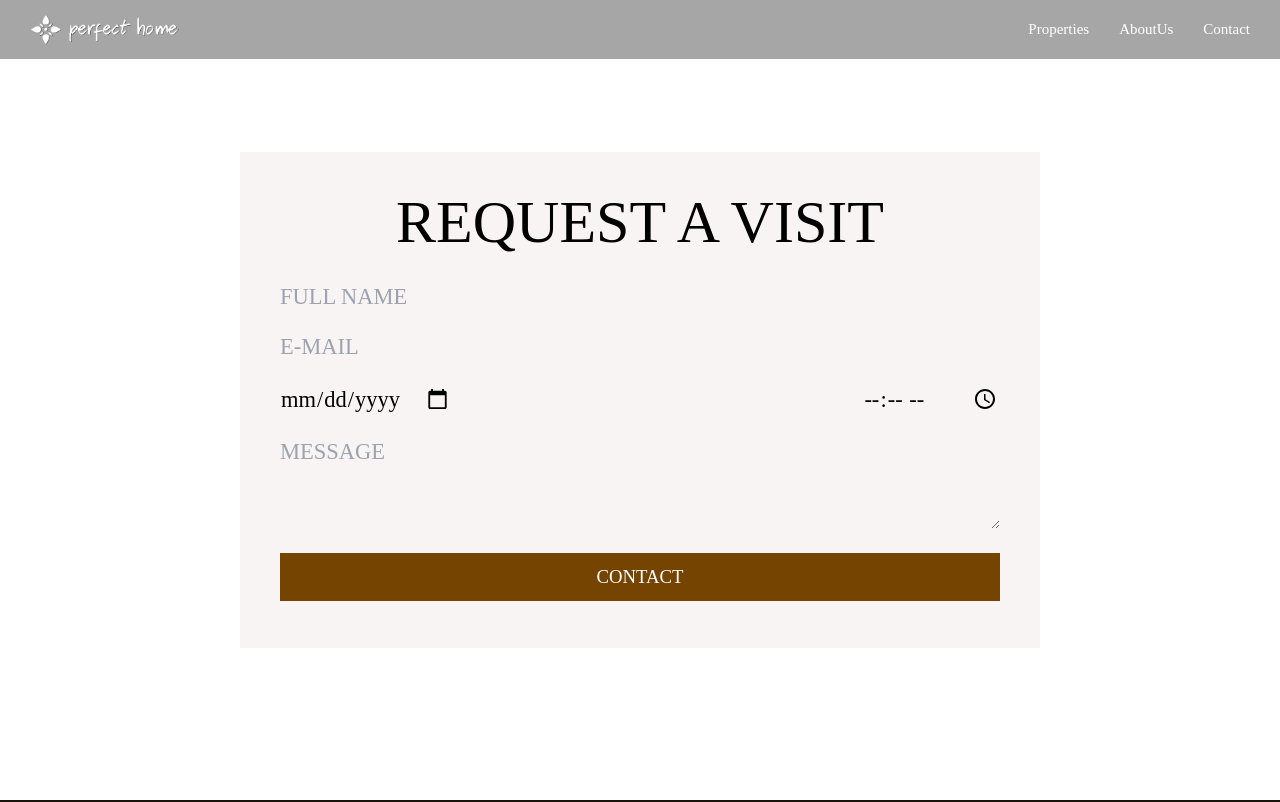
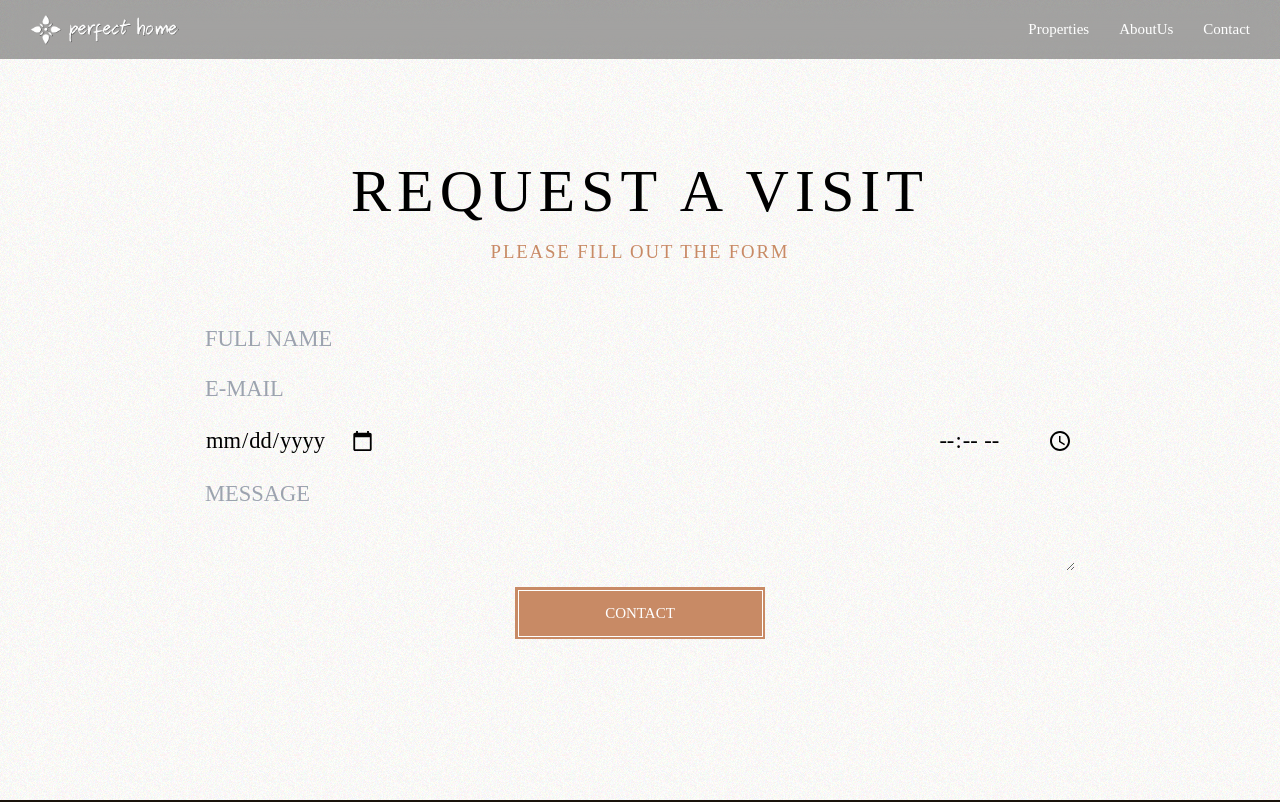
Before and after one commit to vansh-sharma59/PerfectHome, a React (Create React App) app: page /contact in a window 1280 px wide. Shown: the top 802 px of the page. Built offline with nearby package versions, Linux system fonts and the light colour scheme.

Commit message:
redesign properties and contact page

```diff
--- /dev/null
+++ b/src/components/Request.js
@@ -0,0 +1,48 @@
+import React from "react";
+
+const Request = () => {
+  return (
+    <div>
+      <div className="h-[100vh] flex justify-center items-center contact-main">
+        <form className="p-16 w-[95rem]">
+          <h1 className="text-5xl text-center mb-8 md:text-8xl tracking-widest">
+            REQUEST A VISIT
+          </h1>
+          <p className="text-2xl text-center md:text-3xl text-[#C88A65] tracking-widest mb-20 font-[montserrat]">
+            PLEASE FILL OUT THE FORM
+          </p>
+          <input
+            type="text"
+            placeholder="FULL NAME"
+            className="text-2xl my-5 w-full md:text-4xl bg-transparent focus:outline-none focus:border-black focus:border-b-[1px] font-[montserrat]"
+          />
+          <br />
+          <input
+            type="email"
+            placeholder="E-MAIL"
+            className="text-2xl my-5 w-full md:text-4xl bg-transparent focus:outline-none focus:border-black focus:border-b-[1px] font-[montserrat]"
+          />
+          <br />
+          <div className="flex justify-between text-2xl my-5 md:text-4xl">
+            <input type="date" className="bg-transparent font-[montserrat]" />{" "}
+            <input type="time" className="bg-transparent font-[montserrat]" />
+          </div>
+          <textarea
+            type="text"
+            placeholder="MESSAGE"
+            className="text-2xl my-5 w-full md:text-4xl bg-transparent focus:outline-none focus:border-black focus:border-b-[1px] font-[montserrat]"
+            style={{ height: "9rem" }}
+          />
+          <br />
+          <div className="text-white  bg-[#C88A65] text-2xl p-1 cursor-pointer w-[25rem] m-auto">
+            <div className="border border-white py-5 px-24 text-center">
+              CONTACT
+            </div>
+          </div>
+        </form>
+      </div>
+    </div>
+  );
+};
+
+export default Request;
--- a/src/index.css
+++ b/src/index.css
@@ -108,3 +108,12 @@ body {
 .neighbour{
   scale: 1.5;
 }
+
+.contact-main{
+  background-image: url(./assets/pattern.png);
+  background-repeat: repeat;
+}
+.apartment-main{
+  background-image: url(./assets/pattern.png);
+  background-repeat: repeat;
+}
--- a/src/pages/Apartments.js
+++ b/src/pages/Apartments.js
@@ -1,5 +1,4 @@
 import { useEffect, useState, useLayoutEffect } from "react";
-import { FaBed, FaBath, FaChartArea } from "react-icons/fa";
 import { Link } from "react-router-dom";
 import millify from "millify";
 import Loading from "../components/Loading";
@@ -51,9 +50,9 @@ function Apartments() {
   return isLoading ? (
     <Loading />
   ) : (
-    <div className=" bg-[#f6f5f5] pt-[2rem] mt-[5rem]">
+    <div className="pt-[2rem] mt-[5rem] apartment-main">
       <div className="container">
-        <h1 className="text-4xl font-medium p-2 mb-5 text-center text-[#754400] md:text-6xl md:mb-14 lg:text-7xl">
+        <h1 className="text-4xl font-medium p-2 m-7 text-center text-[#C88A65] tracking-widest md:text-6xl md:m-20 lg:text-7xl">
           Browse Through Our Collection
         </h1>
         <div className="grid grid-cols-1 gap-5 content-center justify-items-center md:grid-cols-2 lg:grid-cols-3">
@@ -64,48 +63,19 @@ function Apartments() {
                 style={{ textDecoration: "none" }}
                 key={item.id}
               >
-                <div className="w-[28rem] mb-10 bg-white rounded-xl transition ease-in-out hover:scale-105 md:w-[32rem] lg:mb-14">
-                  <div className="w-[28rem] h-[19rem] mb-2 md:w-[32rem]">
+                <div className="w-[28rem] p-2 mb-10 rounded-xl md:w-[35rem] xl:w-[38rem] lg:mb-14">
+                  <div className="w-[28rem] h-[19rem] mb-2 md:w-[35rem] md:h-[25rem] xl:w-[38rem] xl:h-[28rem] overflow-hidden">
                     <img
                       src={item.coverPhoto.url}
                       alt="apartment"
-                      className="w-[100%] h-[100%] object-cover rounded-t-xl"
+                      className="w-[100%] h-[100%] object-cover hover:scale-105 transition ease-in-out"
                     />
                   </div>
                   <div className="p-2 md:p-4">
-                    <h2 className="text-xl font-medium text-[#754400] md:text-2xl md:mb-2">
-                      {item.title.length > 34
-                        ? item.title.slice(0, 35) + `...`
-                        : item.title}
-                    </h2>
-                    <h5 className="text-[1.3rem] md:text-[1.8rem]">
+                    <h5 className="text-[1.3rem] md:text-[2.1rem] text-center tracking-wide">
                       {item.agency.name}
                     </h5>
-                    <div className="flex border-b-[1px] border-black p-1 justify-between">
-                      <p className="flex items-center text-xl md:text-[1.5rem]">
-                        {" "}
-                        <FaBed
-                          size={18}
-                          className="text-[#754400]"
-                        /> &nbsp; {item.rooms}
-                      </p>
-                      <p className="flex items-center text-xl md:text-[1.5rem]">
-                        {" "}
-                        <FaBath
-                          size={18}
-                          className="text-[#754400]"
-                        /> &nbsp; {item.baths}
-                      </p>
-                      <p className="flex items-center text-xl md:text-[1.5rem]">
-                        {" "}
-                        <FaChartArea
-                          size={18}
-                          className="text-[#754400]"
-                        />{" "}
-                        &nbsp; {millify(item.area)} sqft
-                      </p>
-                    </div>
-                    <p className="py-2 text-xl md:text-[1.5rem]">
+                    <p className="py-2 text-xl md:text-[1.8rem] text-center text-[#C88A65] tracking-wide">
                       AED {millify(item.price)}
                     </p>
                   </div>
--- a/src/pages/Contact.js
+++ b/src/pages/Contact.js
@@ -1,4 +1,5 @@
 import { useLayoutEffect } from "react";
+import Request from "../components/Request";
 import Footer from "../components/Footer";
 
 function Contact() {
@@ -8,39 +9,7 @@ function Contact() {
 
   return (
     <div>
-      <div className="h-[100vh] flex justify-center items-center">
-        <form className="p-16 bg-[#f8f4f4] lg:min-w-[80rem]">
-          <h1 className="text-5xl text-center mb-8 md:text-8xl">
-            REQUEST A VISIT
-          </h1>
-          <input
-            type="text"
-            placeholder="FULL NAME"
-            className="text-2xl my-5 w-full md:text-4xl bg-transparent focus:outline-none focus:border-black focus:border-b-[1px]"
-          />
-          <br />
-          <input
-            type="email"
-            placeholder="E-MAIL"
-            className="text-2xl my-5 w-full md:text-4xl bg-transparent focus:outline-none focus:border-black focus:border-b-[1px]"
-          />
-          <br />
-          <div className="flex justify-between text-2xl my-5 md:text-4xl">
-            <input type="date" className="bg-transparent" />{" "}
-            <input type="time" className="bg-transparent" />
-          </div>
-          <textarea
-            type="text"
-            placeholder="MESSAGE"
-            className="text-2xl my-5 w-full md:text-4xl bg-transparent focus:outline-none focus:border-black focus:border-b-[1px]"
-            style={{ height: "9rem" }}
-          />
-          <br />
-          <button className="text-3xl w-[100%] p-5 my-3 bg-[#754400] text-white hover:bg-[#754400dc]">
-            CONTACT
-          </button>
-        </form>
-      </div>
+      <Request />
       <Footer />
     </div>
   );
```
